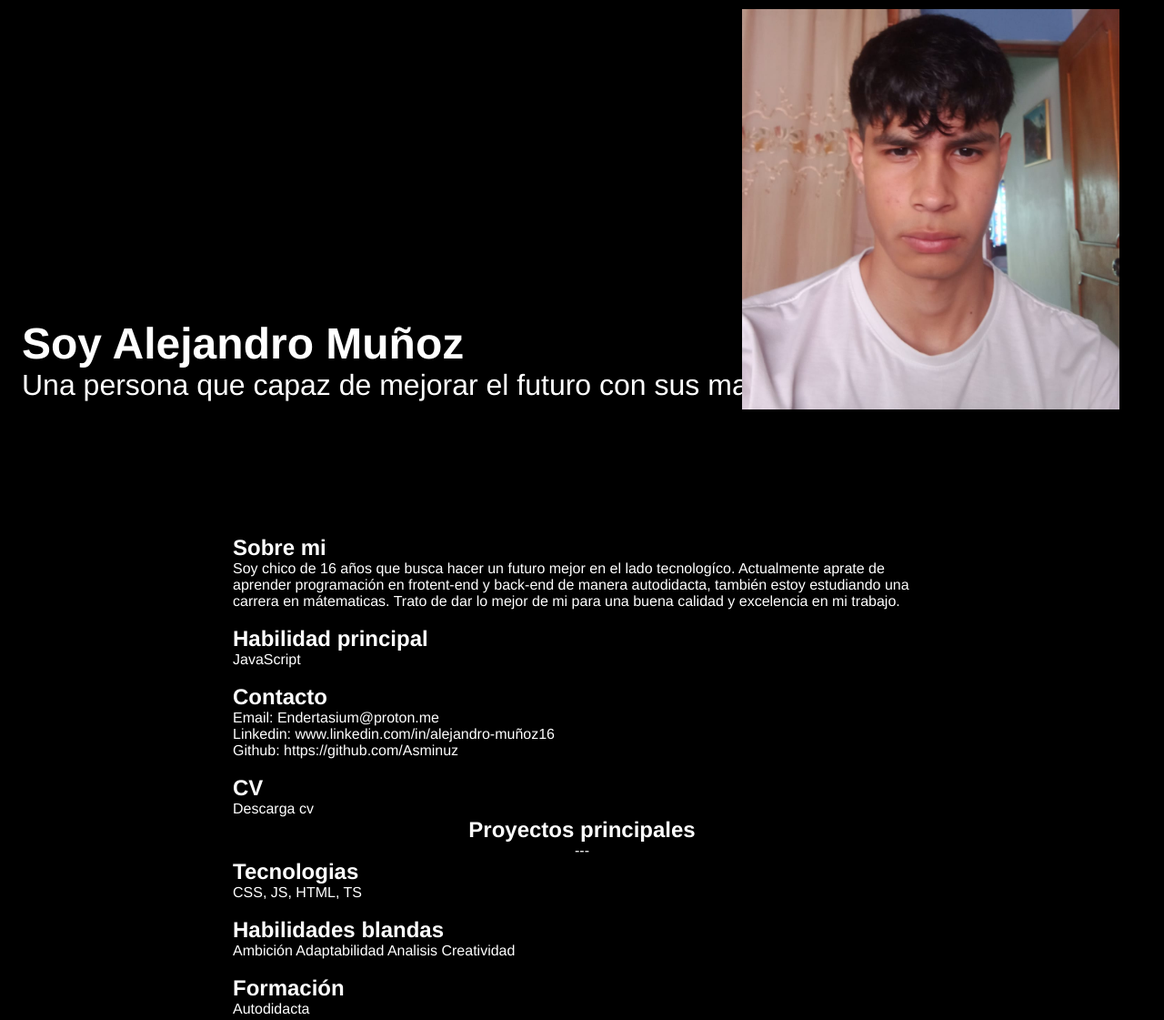
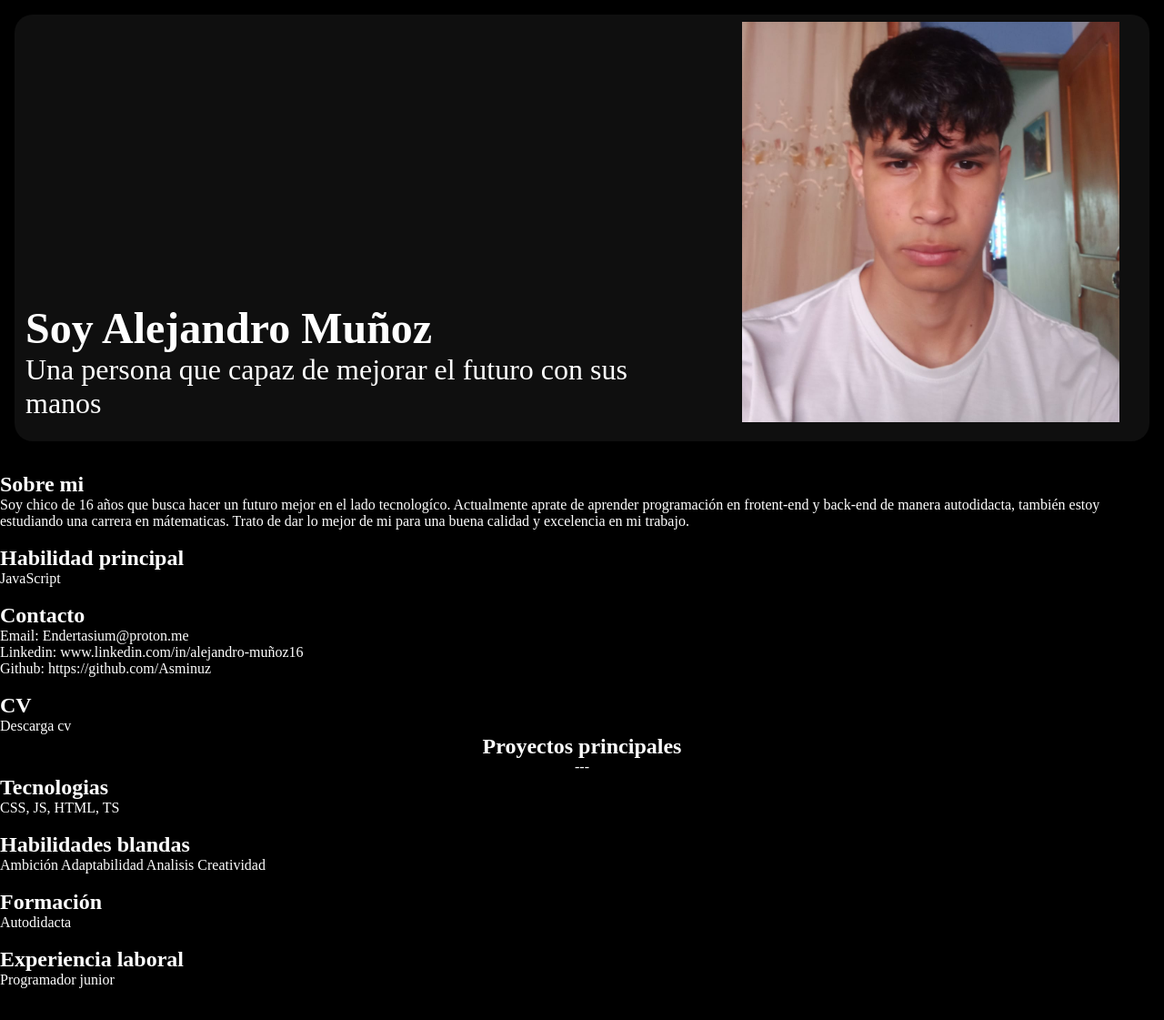
Before and after one commit to Asminuz/Portafolio, a plain HTML site: page index.html in a window 1280 px wide. Shown: the top 1121 px of the page at 91% size. After the commit the page ends 1086 px from the top, so only its background shows below. Drawn offline with Linux system fonts and the light colour scheme.

Commit message:
pre-home

```diff
--- a/index.html
+++ b/index.html
@@ -5,11 +5,16 @@
     <meta name="viewport" content="width=device-width, initial-scale=1">
     <title>Portafolio de Alejandro Muñoz</title>
     <link href="style.css" rel="stylesheet">
+    <link rel="preconnect" href="https://fonts.googleapis.com">
+    <link rel="preconnect" href="https://fonts.gstatic.com" crossorigin>
+    <link href="https://fonts.googleapis.com/css2?family=JetBrains+Mono:ital,wght@0,100..800;1,100..800&display=swap" rel="stylesheet">
   </head>
   <body>
     <div class="head">
-      <h2>Soy Alejandro Muñoz</h2>
-      <p>Una persona que capaz de mejorar el futuro con sus manos</p>
+      <div class="text">
+        <h2>Soy Alejandro Muñoz</h2>
+        <p>Una persona que capaz de mejorar el futuro con sus manos</p>
+      </div>
       <div class="image1">
         <img src="images/ho10.jpeg" alt="">
       </div>
--- a/style.css
+++ b/style.css
@@ -1,27 +1,37 @@
 * {
   padding: 0px;
   margin: 0px;
-  font-family: helvetica;
 }
 
 body {
   background-color: #000000;
   color: #ffffff;
   text-align: left;
-  margin-left: 256px;
-  margin-right: 256px;
 }
 
 .head {
-  margin-top: 350px;
-  margin-bottom: 128px;
+  display: block;
+  padding: 12px;
+  margin-top: 16px;
+  margin-bottom: 16px;
+  margin-left: 16px;
+  margin-right: 16px;
   font-size: 32px;
-  margin-left: -232px;
+  width: auto;
+  height: 445px;
+  background-color: #0f0f0f;
+  border-radius: 20px;
+}
+
+.text {
+  margin-top: 305px;
+  margin-bottom: 12px;
+  margin-right: 480px;
 }
 
 .image1 {
   position: absolute;
-  top: 10px;
+  top: 24px;
   right: 24px;
   display: flex;
   width: 440px;
```
